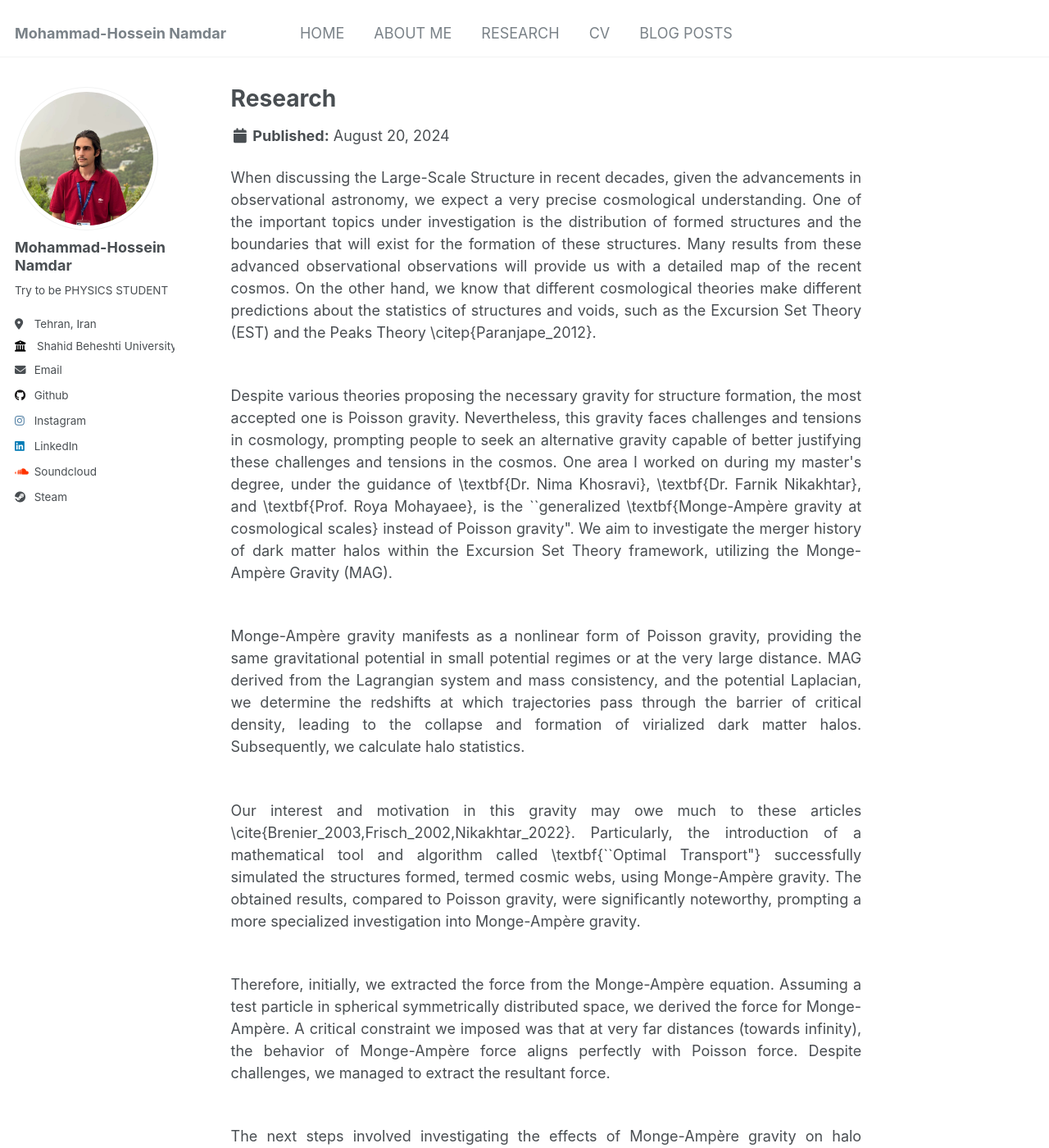
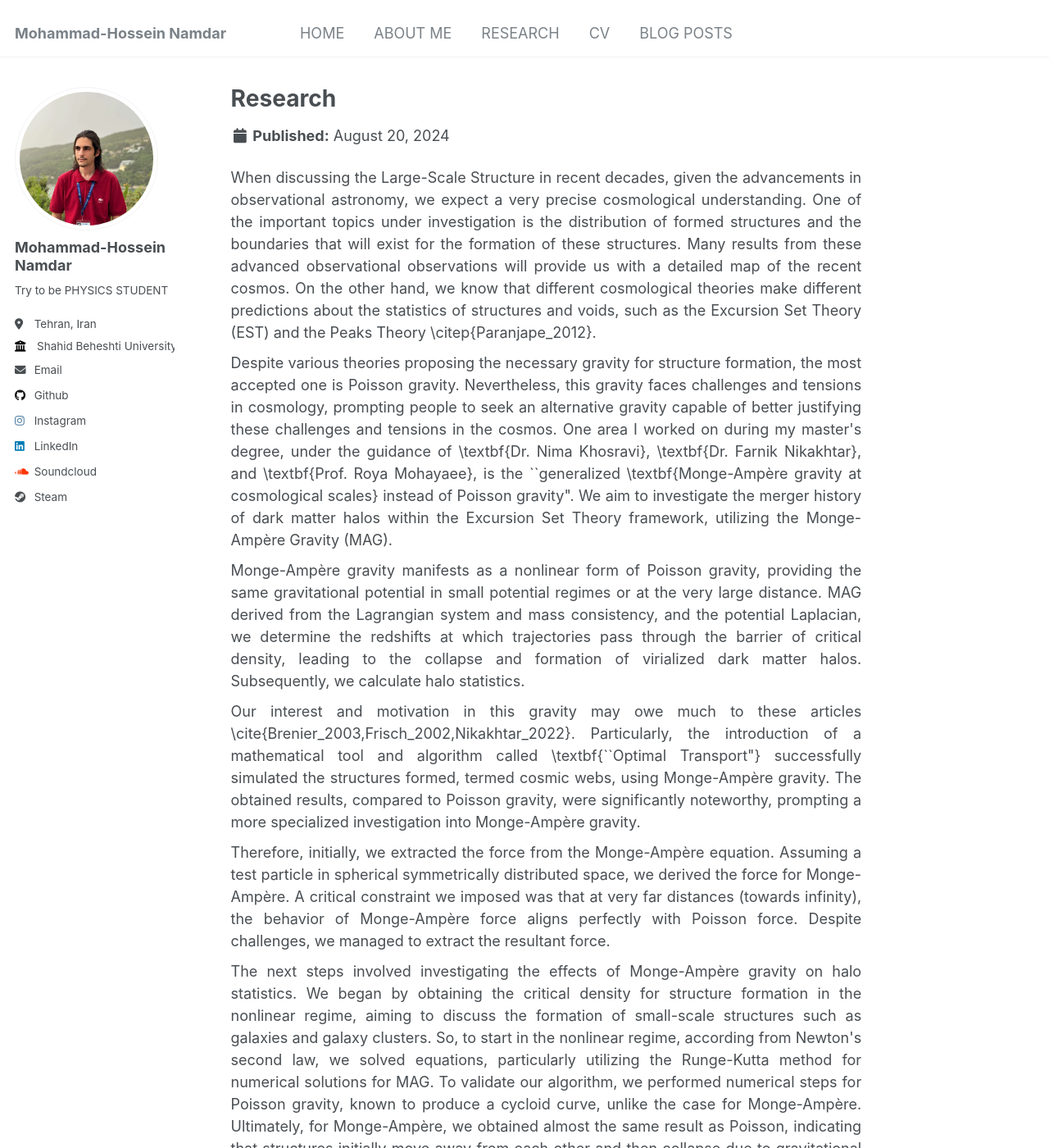
Before and after one commit to mhnamdar/mhnamdar.github.io, a Jekyll site: the page built from _pages/research.md, in a window 1280 px wide and 1400 px high. Shown: the whole window at 82% size. Built offline with Jekyll 4.4.1, drawn with Linux system fonts in a browser that asks for light colours.

Commit message:
sdgشسب

```diff
--- a/_pages/research.md
+++ b/_pages/research.md
@@ -3,37 +3,31 @@
 title: "Research"
 modified: 2024-08-20
 ---
-<div align="justify">
+<style>
+  .custom-paragraph {
+    margin-bottom: 10px; /* تنظیم فاصله بین پاراگراف‌ها */
+  }
+</style>
+
+<div align="justify" class="custom-paragraph">
 When discussing the Large-Scale Structure in recent decades, given the advancements in observational astronomy, we expect a very precise cosmological understanding. One of the important topics under investigation is the distribution of formed structures and the boundaries that will exist for the formation of these structures. Many results from these advanced observational observations will provide us with a detailed map of the recent cosmos. On the other hand, we know that different cosmological theories make different predictions about the statistics of structures and voids, such as the Excursion Set Theory (EST) and the Peaks Theory \citep{Paranjape_2012}.
 </div>
-<br> <!-- فاصله بین پاراگراف‌ها -->
-
-<div align="justify">
+<div align="justify" class="custom-paragraph">
 Despite various theories proposing the necessary gravity for structure formation, the most accepted one is Poisson gravity. Nevertheless, this gravity faces challenges and tensions in cosmology, prompting people to seek an alternative gravity capable of better justifying these challenges and tensions in the cosmos. One area I worked on during my master's degree, under the guidance of \textbf{Dr. Nima Khosravi}, \textbf{Dr. Farnik Nikakhtar}, and \textbf{Prof. Roya Mohayaee}, is the ``generalized \textbf{Monge-Ampère gravity at cosmological scales} instead of Poisson gravity". We aim to investigate the merger history of dark matter halos within the Excursion Set Theory framework, utilizing the Monge-Ampère Gravity (MAG).
 </div>
-
-<br> <!-- فاصله بین پاراگراف‌ها -->
-<div align="justify">
+<div align="justify" class="custom-paragraph">
 Monge-Ampère gravity manifests as a nonlinear form of Poisson gravity, providing the same gravitational potential in small potential regimes or at the very large distance. MAG derived from the Lagrangian system and mass consistency, and the potential Laplacian, we determine the redshifts at which trajectories pass through the barrier of critical density, leading to the collapse and formation of virialized dark matter halos. Subsequently, we calculate halo statistics.
 </div>
-
-<br> <!-- فاصله بین پاراگراف‌ها -->
-<div align="justify">
+<div align="justify" class="custom-paragraph">
 Our interest and motivation in this gravity may owe much to these articles \cite{Brenier_2003,Frisch_2002,Nikakhtar_2022}. Particularly, the introduction of a mathematical tool and algorithm called \textbf{``Optimal Transport"} successfully simulated the structures formed, termed cosmic webs, using Monge-Ampère gravity. The obtained results, compared to Poisson gravity, were significantly noteworthy, prompting a more specialized investigation into Monge-Ampère gravity.
 </div>
-<br> <!-- فاصله بین پاراگراف‌ها -->
-
-<div align="justify">
+<div align="justify" class="custom-paragraph">
 Therefore, initially, we extracted the force from the Monge-Ampère equation. Assuming a test particle in spherical symmetrically distributed space, we derived the force for Monge-Ampère. A critical constraint we imposed was that at very far distances (towards infinity), the behavior of Monge-Ampère force aligns perfectly with Poisson force. Despite challenges, we managed to extract the resultant force.
 </div>
-<br> <!-- فاصله بین پاراگراف‌ها -->
-
-<div align="justify">
+<div align="justify" class="custom-paragraph">
 The next steps involved investigating the effects of Monge-Ampère gravity on halo statistics. We began by obtaining the critical density for structure formation in the nonlinear regime, aiming to discuss the formation of small-scale structures such as galaxies and galaxy clusters. So, to start in the nonlinear regime, according from Newton's second law, we solved equations, particularly utilizing the Runge-Kutta method for numerical solutions for MAG. To validate our algorithm, we performed numerical steps for Poisson gravity, known to produce a cycloid curve, unlike the case for Monge-Ampère. Ultimately, for Monge-Ampère, we obtained almost the same result as Poisson, indicating that structures initially move away from each other and then collapse due to gravitational constraints. However, it was found that the virial radius in Monge-Ampère is larger than in Poisson, meaning that celestial bodies in a given redshift require more time in Monge-Ampère gravity compared to Poisson gravity to form structures [As you can see in Figure 2 of the article \cite{bonnefous2024mongeamperegravityoptimaltransport}, which is the result of Prof. Bruno Lévy's simulation efforts].
 </div>
-<br> <!-- فاصله بین پاراگراف‌ها -->
-
-<div align="justify">
+<div align="justify" class="custom-paragraph">
 Though successful in extracting the density variance, challenges persist in solving it in the linear regime, currently under the investigation of Prof. Roya Mohayaee. Nonetheless, extracting halo statistics isn't arduous, aided by existing theories such as EST, enabling the plotting of a power spectrum. Future work involves examining mass function profiles and obtaining final halo statistics in various redshifts, necessitating the adoption of tools like Optimal Transport to simulate cosmic webs for MAG and comparison with simulations conducted in Poisson gravity.
 </div>
 Additional motivations for pursuing this gravity include:
@@ -43,11 +37,9 @@
 1. Absence of Free Parameters (Numerical and Physical),
 1. and Capturing Anisotropic Collapse.
 
-<br> <!-- فاصله بین پاراگراف‌ها -->
-<div align="justify">
+<div align="justify" class="custom-paragraph">
 Alongside these, we thoroughly examined Monge-Ampère gravity and its density contrast evolution equations in Fourier space, leading to the extraction of the growth factor. Moreover, we solved the potential resulting from this gravity in different dimensions and spherical coordinates, detailed in my thesis in Persian, awaiting translation and completion.
 </div>
-<br> <!-- فاصله بین پاراگراف‌ها -->
- <div align="justify">
+<div align="justify" class="custom-paragraph">
 Ultimately, our research extends beyond cosmology into Physics, Mathematics, and Computer Science, covering Stochastic Methods, Numerical methods, Nonlinear Dynamics, and Programming with Python and Mathematica. Please feel free to ask any questions or request information, codes, or reports from my work.
 </div>
```
